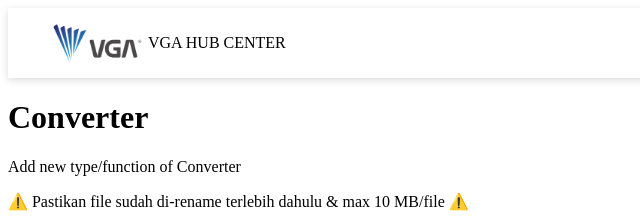
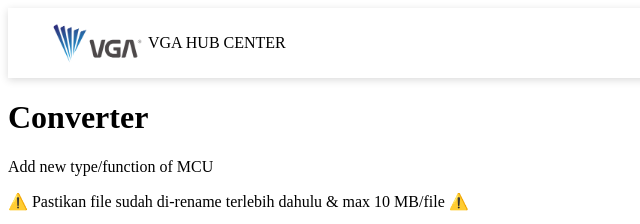
Before and after one commit to rescel1220/PT.VGA-SCALE-INDONESIA, a plain HTML site: page mcu.html in a window 1280 px wide. Shown: the top 224 px of the page, 0-640 px from the left. Drawn offline with Linux system fonts and the light colour scheme; no server answers.

Commit message:
Update mcu.html

```diff
--- a/mcu.html
+++ b/mcu.html
@@ -35,7 +35,7 @@
     ================================================== -->
     <div id="uploadArea">
         <p>
-            Add new type/function of Converter
+            Add new type/function of MCU
         </p>
 
         <p>
```
